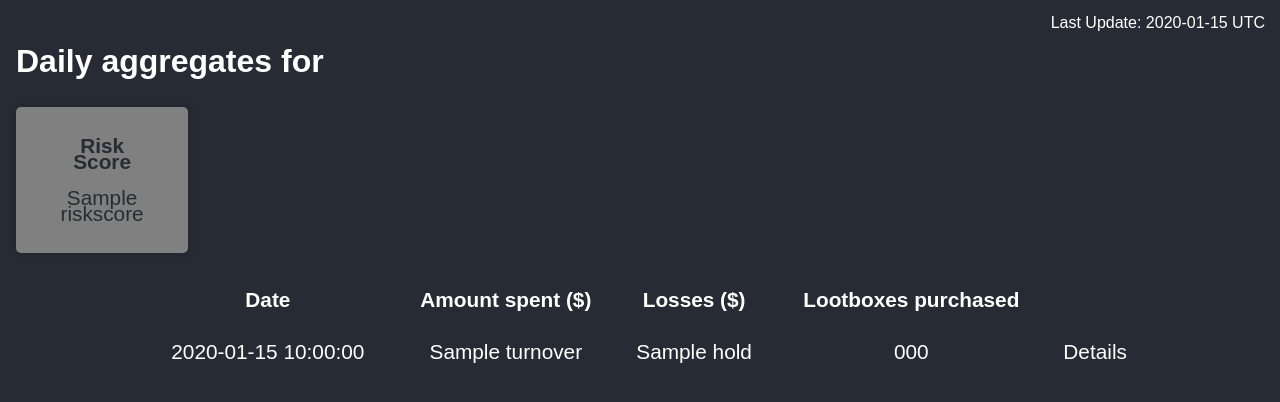
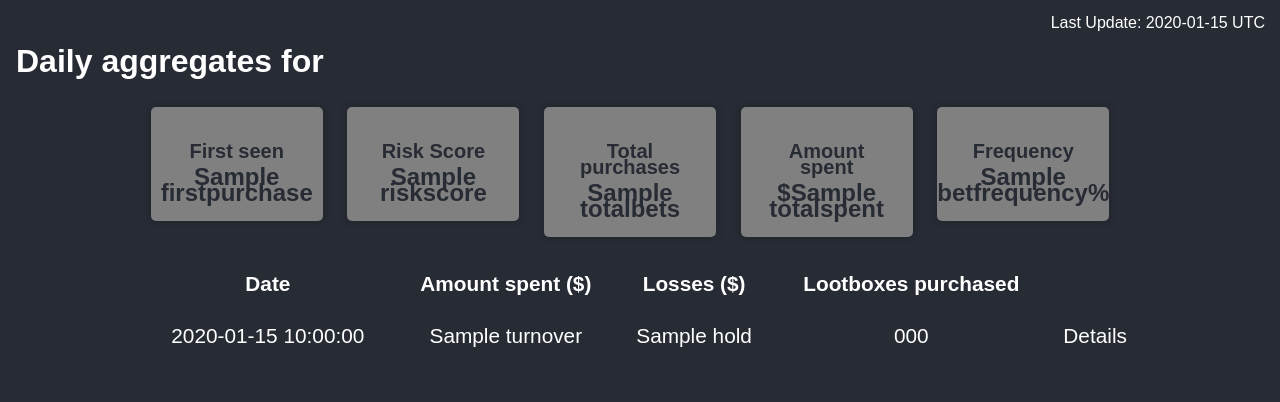
Before and after one commit to wonx/lootbox_addiction, a Flask app: template flask_app/templates/user.html in a window 1280 px wide. Shown: the top 402 px of the page. Run offline with Flask 2, Linux system fonts and the light colour scheme; the template is opened without the code that fills it: most values are stand-ins (such as "Sample title", 1, 10 or a date in 2020); parts of the project's set-up code (start-up, migrations or seed data) failed here and were passed over; some libraries are stand-ins or nearby versions.

Commit message:
Added statboxes for user profiles

```diff
--- a/flask_app/app.py
+++ b/flask_app/app.py
@@ -193,21 +193,42 @@
 
     # Stats for that user
     try:
+        # Last risk score
         riskscore = round(df_purchases_analytic_predictions['confidence_score'][df_purchases_analytic_predictions['user'] == user].item()*100, 1)
         # Round to 3 decimal points
         for d in dict_userpurchases:
             d['Turnover'] = round(d['Turnover'], 2)
             d['Hold'] = round(d['Hold'], 2)
+
+        # First purchase
+        firstpurchase = df_purchases_dailyaggregate['date'][df_purchases_dailyaggregate['user'] == user].min().strftime('%Y-%m-%d')
+        # Total spent
+        totalspent = df_purchases_dailyaggregate['Turnover'][df_purchases_dailyaggregate['user'] == user].sum()
+        totalspent = round(totalspent,2)
+
+        # Total bets
+        totalbets = df_purchases_dailyaggregate['NumberofBets'][df_purchases_dailyaggregate['user'] == user].sum()
+
+        # Bet frequency
+        betfrequency = df_purchases_analytic_predictions['frequency_fixedodds'][df_purchases_analytic_predictions['user'] == user].sum()*100
+        betfrequency = round(betfrequency, 1)
+
     except ValueError: # Bug #2: risk score still not computed for that user
         riskscore = 0
+        totalspent = 0
+        totalbets = 0
+        betfrequency = 0
+        firstpurchase = "N/A"
         pass
 
     print("Riskscore:", riskscore)
 
+
+
     # Get last modification date of df_purchases_dailyaggregate
     last_update = helpers.get_last_modified_date("../processed_dataframes/df_purchases_dailyaggregate.pkl")
 
-    return render_template('user.html', user=user, graphJSON_user=graphJSON_user, graphJSON_timeday=graphJSON_timeday, userpurchases=dict_userpurchases, riskscore=riskscore, last_update=last_update)
+    return render_template('user.html', user=user, graphJSON_user=graphJSON_user, graphJSON_timeday=graphJSON_timeday, userpurchases=dict_userpurchases, riskscore=riskscore, last_update=last_update, firstpurchase=firstpurchase, totalspent=totalspent, totalbets=totalbets, betfrequency=betfrequency)
 
 # User purchases per date, raw data
 @app.route('/user/<user>/<date>')
--- a/flask_app/templates/user.html
+++ b/flask_app/templates/user.html
@@ -15,16 +15,29 @@
       <div id='chart2' class='chart'></div>
     </div>
   </div>
-  <div class="stat-box">
-    <table>
-      <tr>
-        <th>Risk Score</th>
-      </tr>
-      <tr>
-        <td>{{ riskscore }}</td>
-      </tr>
-    </table>
+  <div class="stat-box-container">
+    <div class="stat-box">
+      <h2>First seen</h2>
+      <p>{{ firstpurchase }}</p>
+    </div>
+    <div class="stat-box">
+      <h2>Risk Score</h2>
+      <p>{{ riskscore }}</p>
+    </div>
+    <div class="stat-box">
+      <h2>Total purchases</h2>
+      <p>{{ totalbets }}</p>
+    </div>
+    <div class="stat-box">
+      <h2>Amount spent</h2>
+      <p>${{ totalspent }}</p>
+    </div>
+    <div class="stat-box">
+      <h2>Frequency</h2>
+      <p>{{ betfrequency }}%</p>
+    </div>
   </div>
+
 
 
   <table class="center">
```
